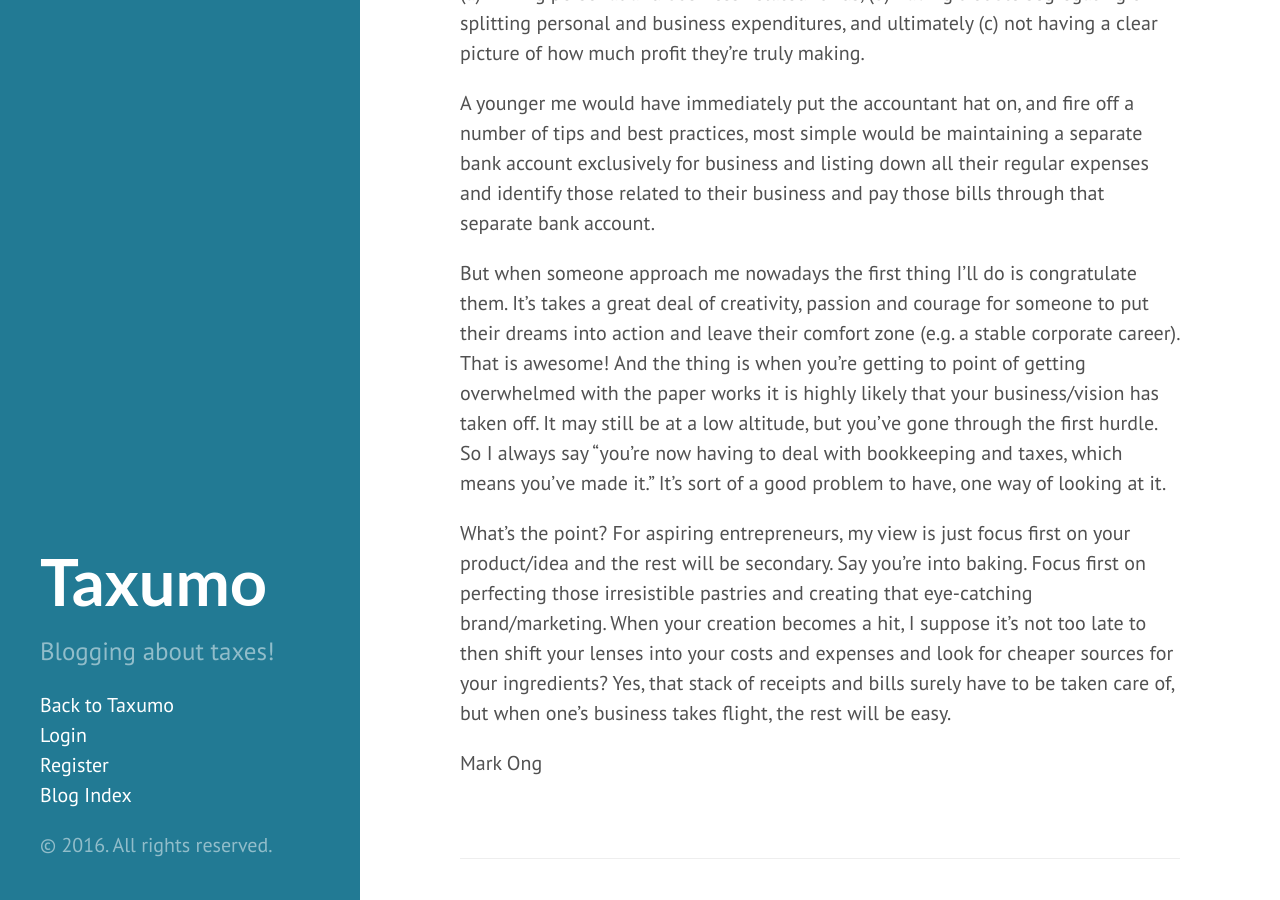
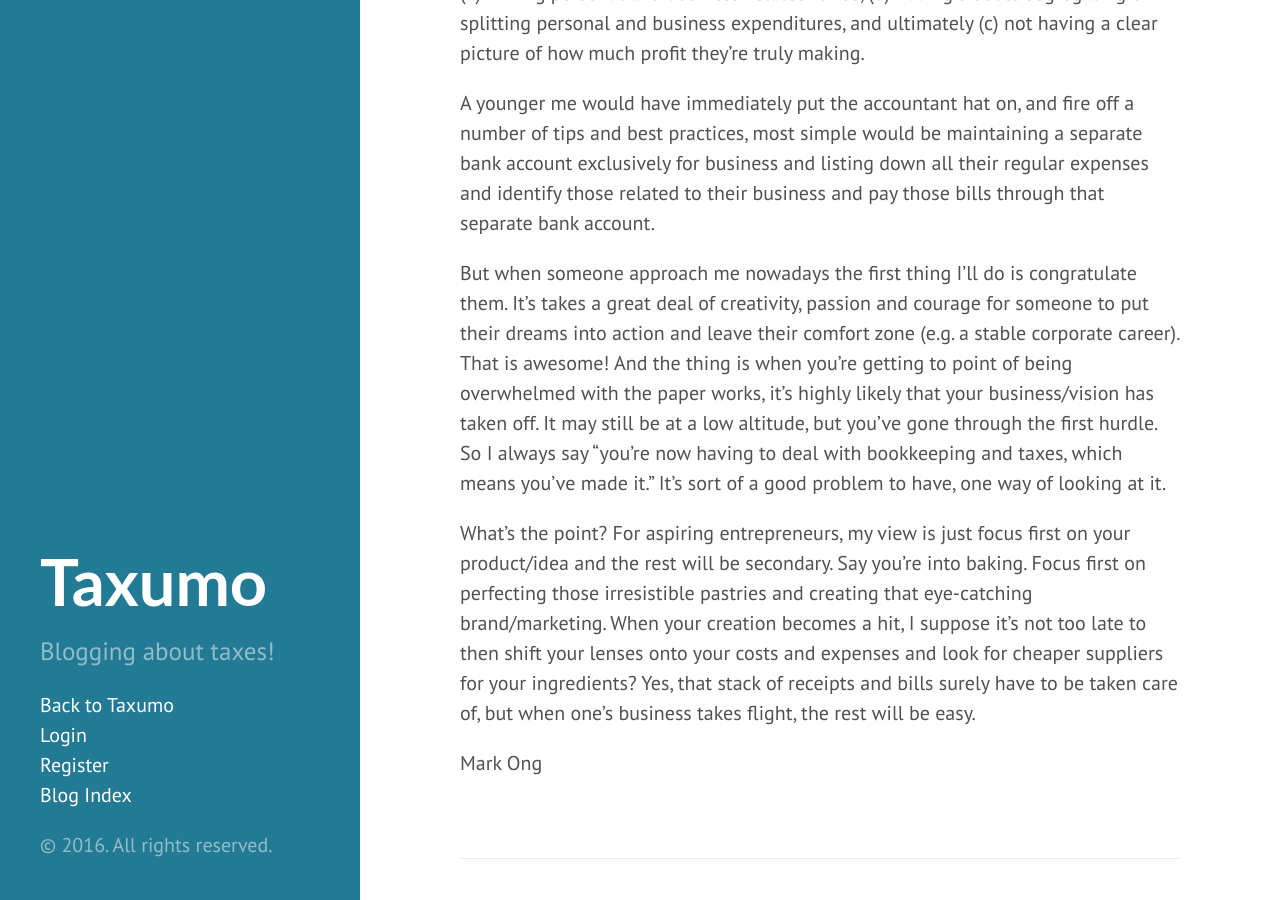
Before and after one commit to taxumoapp/taxumoapp.github.io, a Jekyll site: the page built from _posts/2016-08-18-starting-a-business-first-things-first..markdown, in a window 1280 px wide and 900 px high, scrolled down 262 px. Built offline with Jekyll 4.4.1, drawn with Linux system fonts in a browser that asks for light colours.

Commit message:
Post update: Starting a business? First things first.

```diff
--- a/_posts/2016-08-18-starting-a-business-first-things-first..markdown
+++ b/_posts/2016-08-18-starting-a-business-first-things-first..markdown
@@ -9,10 +9,10 @@ I’ve been approached by numerous solo-preneurs and home-based businesses for a
 A younger me would have immediately put the accountant hat on, and fire off a number of tips and best practices, most simple would be maintaining a separate bank account exclusively for business and listing down all their regular expenses and identify those related to their business and pay those bills through that separate bank account.
 
 
-But when someone approach me nowadays the first thing I’ll do is congratulate them. It’s takes a great deal of creativity, passion and courage for someone to put their dreams into action and leave their comfort zone (e.g. a stable corporate career). That is awesome! And the thing is when you’re getting to point of getting overwhelmed with the paper works it is highly likely that your business/vision has taken off. It may still be at a low altitude, but you’ve gone through the first hurdle. So I always say “you’re now having to deal with bookkeeping and taxes, which means you’ve made it.” It’s sort of a good problem to have, one way of looking at it.
+But when someone approach me nowadays the first thing I’ll do is congratulate them. It’s takes a great deal of creativity, passion and courage for someone to put their dreams into action and leave their comfort zone (e.g. a stable corporate career). That is awesome! And the thing is when you’re getting to point of being overwhelmed with the paper works, it's highly likely that your business/vision has taken off. It may still be at a low altitude, but you’ve gone through the first hurdle. So I always say “you’re now having to deal with bookkeeping and taxes, which means you’ve made it.” It’s sort of a good problem to have, one way of looking at it.
 
 
-What’s the point? For aspiring entrepreneurs, my view is just focus first on your product/idea and the rest will be secondary. Say you’re into baking. Focus first on perfecting those irresistible pastries and creating that eye-catching brand/marketing. When your creation becomes a hit, I suppose it’s not too late to then shift your lenses into your costs and expenses and look for cheaper sources for your ingredients? Yes, that stack of receipts and bills surely have to be taken care of, but when one’s business takes flight, the rest will be easy.
+What’s the point? For aspiring entrepreneurs, my view is just focus first on your product/idea and the rest will be secondary. Say you’re into baking. Focus first on perfecting those irresistible pastries and creating that eye-catching brand/marketing. When your creation becomes a hit, I suppose it’s not too late to then shift your lenses onto your costs and expenses and look for cheaper suppliers for your ingredients? Yes, that stack of receipts and bills surely have to be taken care of, but when one’s business takes flight, the rest will be easy.
 
 
 Mark Ong
```
